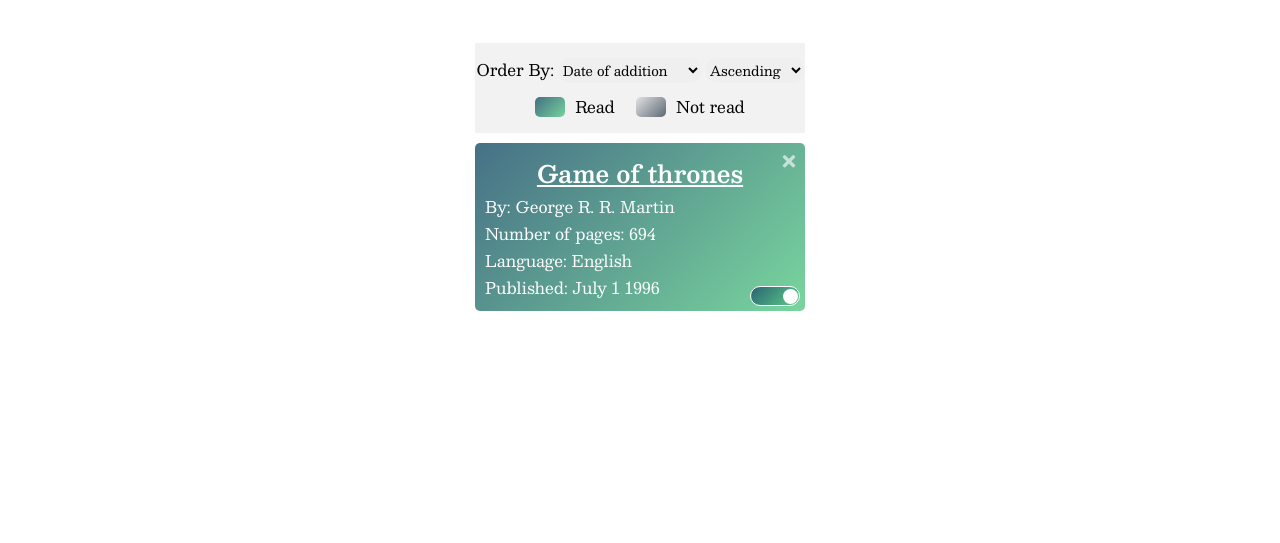
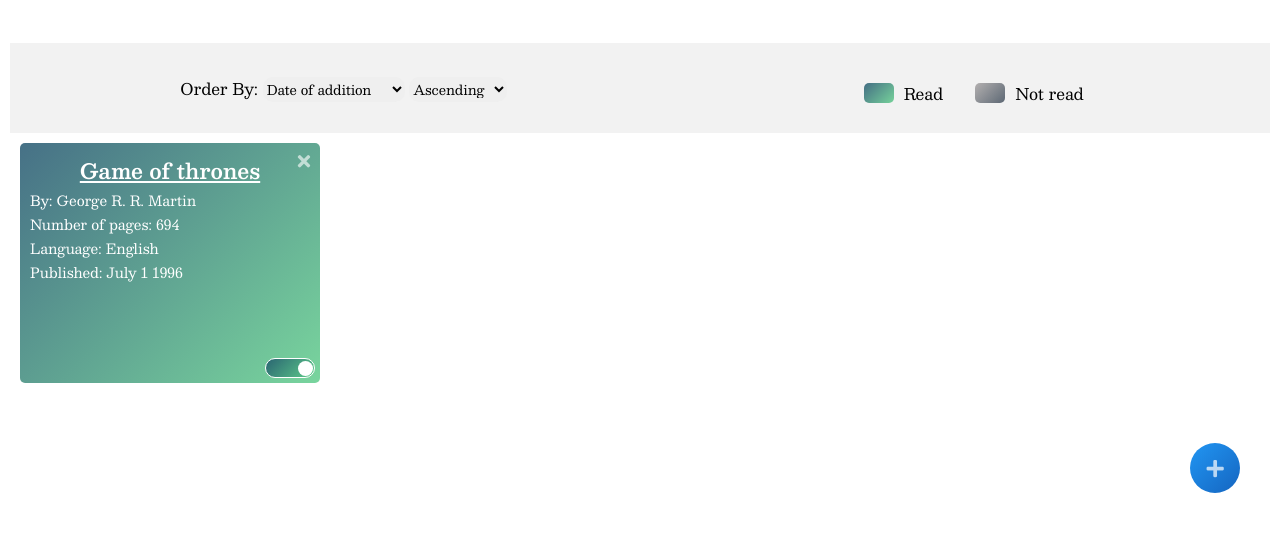
Before and after one commit to AndreySkopintsev/project-library, a plain HTML site: page index.html in a window 1280 px wide. Shown: the part 267-810 px from the top of the page. Drawn offline with nearby package versions, Linux system fonts and the light colour scheme.

Commit message:
added styling for new book button

```diff
--- a/index.html
+++ b/index.html
@@ -10,6 +10,7 @@
 </head>
 <body>
     <div class="container">
+        <button id="newBook" class="newBook"><i class="fas fa-times"></i></button>
         <header>
             <div class="color-theme">
                 <label class="color-theme-label" for="Dark mode">Dark mode</label>
@@ -44,13 +45,13 @@
                         <p>Read</p>
                     </div>
                     <div class="status">
-                        <span class="notread"></span>
+                        <span></span>
                         <p>Not read</p>
                     </div>
                 </div>
             </div>
             <div id="booksContainer" class="books-container">
-                <div class="single-book">
+                <div class="single-book read">
                     <button><i class="fas fa-times"></i></button>
                     <h2>Game of thrones</h2>
                     <p>By: George R. R. Martin</p>
--- a/style.css
+++ b/style.css
@@ -8,11 +8,38 @@
 }
 
 .container{
+    position: relative;
     padding: 10px;
     display: flex;
     flex-direction: column;
     justify-content: center;
     align-items: center;
+    min-width: 370px;
+}
+
+.newBook{
+    cursor: pointer;
+    position: fixed;
+    right: 40px;
+    bottom: 40px;
+    height: 50px;
+    width: 50px;
+    border-radius: 50%;
+    font-size: 20px;
+    color: rgba(255, 255, 255, 0.7);
+    background: linear-gradient(135deg, #2196f3 0%, #1565c0 100%);
+    border: none;
+    z-index: 1;
+    transition: ease-in-out 0.2s;
+}
+
+.newBook i{
+    transform: rotate(45deg);
+}
+
+.newBook:hover {
+    transform: rotate(90deg) scale(1.3);
+    color: rgba(255, 255, 255, 1);
 }
 
 header{
@@ -22,7 +49,7 @@
     justify-content: center;
     align-items: center;
     min-height: 300px;
-    min-width: 350px;
+    min-width: 90%;
 }
 
 h1{
@@ -68,7 +95,7 @@
     width: 15px;
     height: 15px;
     border-radius: 50%;
-    top: 2.5px;
+    top: 2px;
     left: 12px;
     background: #fff;
     transition: ease-in-out 0.2s;
@@ -128,7 +155,8 @@
 section{
     display: flex;
     flex-direction: column;
-    max-width: 350px;
+    align-items: center;
+    width: 100%;
     min-height: 400px;
 }
 
@@ -138,7 +166,7 @@
     align-items: center;
     justify-content: center;
     background: #f2f2f2;
-    min-width: 330px;
+    min-width: 100%;
     height: 90px;
 }
 
@@ -160,29 +188,41 @@
     align-items: center;
 }
 
-.read{
+.status span{
     margin-right: 10px;
     height: 20px;
     width: 30px;
     border-radius: 5px;
+    background: linear-gradient(135deg, #b3b0b0 0%, #5d6874 100%);
+}
+
+span.read{
     background: linear-gradient(135deg, rgba(24, 77, 104, 0.8) 0%, rgba(87, 202, 133, 0.8) 100%);
 }
 
-.notread{
-    margin-right: 10px;
-    height: 20px;
-    width: 30px;
-    border-radius: 5px;
-    background: linear-gradient(135deg, #e3e3e3 0%, #5d6874 100%);
+/* single book styling */
+.books-container{
+    display: flex;
+    justify-content: flex-start;
+    flex-wrap: wrap;
+    justify-content: center;
+    width: 100%;
+    min-height: 400px;
 }
 
-/* single book styling */
 .single-book{
+    font-size: 14px;
+    min-width: 300px;
+    max-height: 240px;
     position: relative;
     color: #fff;
     padding: 10px;
-    margin-top: 10px;
+    margin: 10px;
     border-radius: 5px;
+    background: linear-gradient(135deg, #b3b0b0 0%, #5d6874 100%);
+}
+
+.single-book.read{
     background: linear-gradient(135deg, rgba(24, 77, 104, 0.8) 0%, rgba(87, 202, 133, 0.8) 100%);
 }
 
@@ -212,3 +252,35 @@
 .single-book h2{
     text-align: center;
 }
+
+/* Media queries */
+
+@media (min-width:768px){
+    .container{
+        width: 100%;
+    }
+
+    header{
+        flex-direction: row;
+        justify-content: space-around;
+    }
+
+    .order-box{
+        display: flex;
+        flex-direction: row;
+        justify-content: space-around;
+    }
+
+    .read-notread{
+        margin-top: 10px;
+        width: 20%;
+        display: flex;
+        justify-content: space-around;
+        align-items: center;
+    }
+
+    .books-container{
+        display: flex;
+        justify-content: flex-start;
+    }
+}
```
